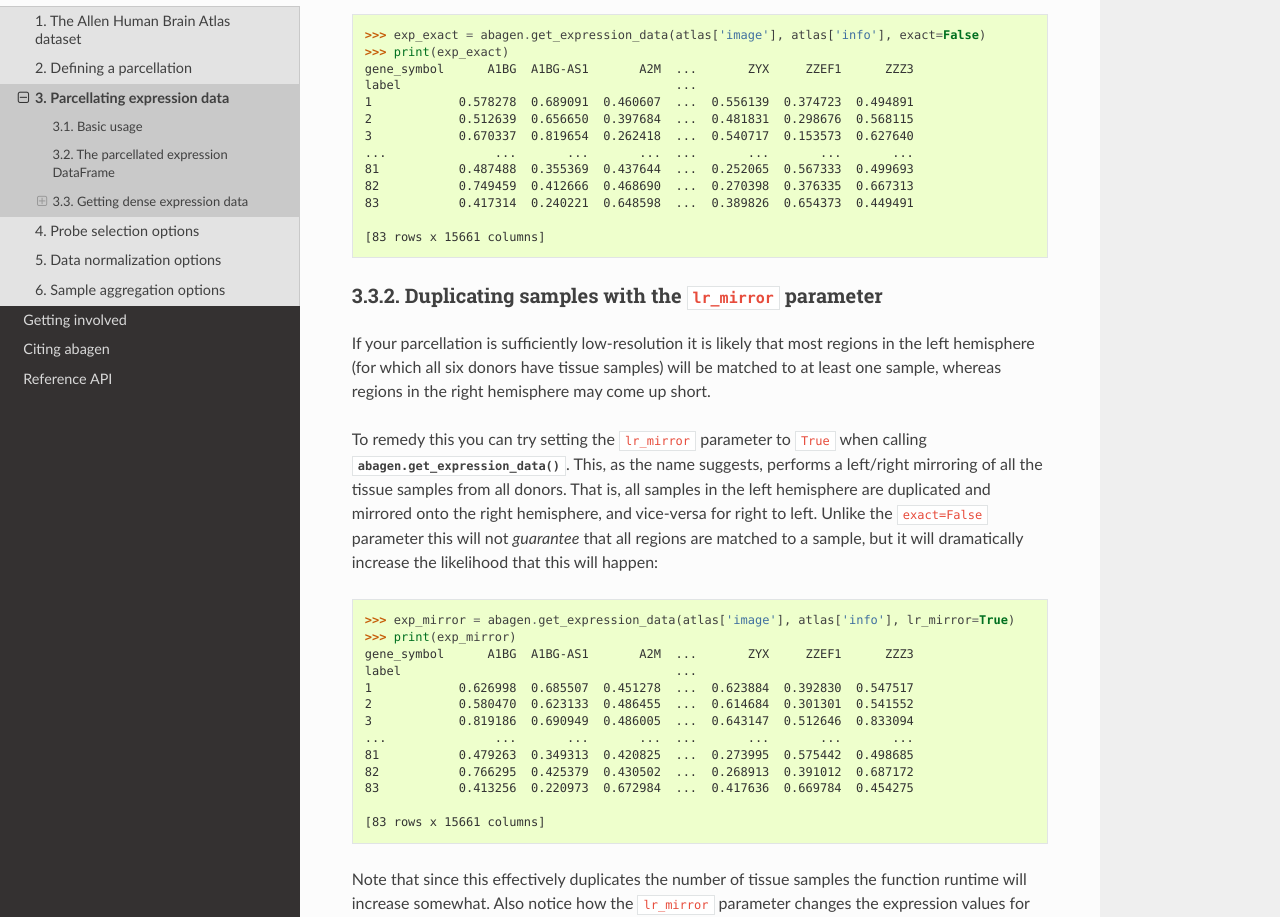
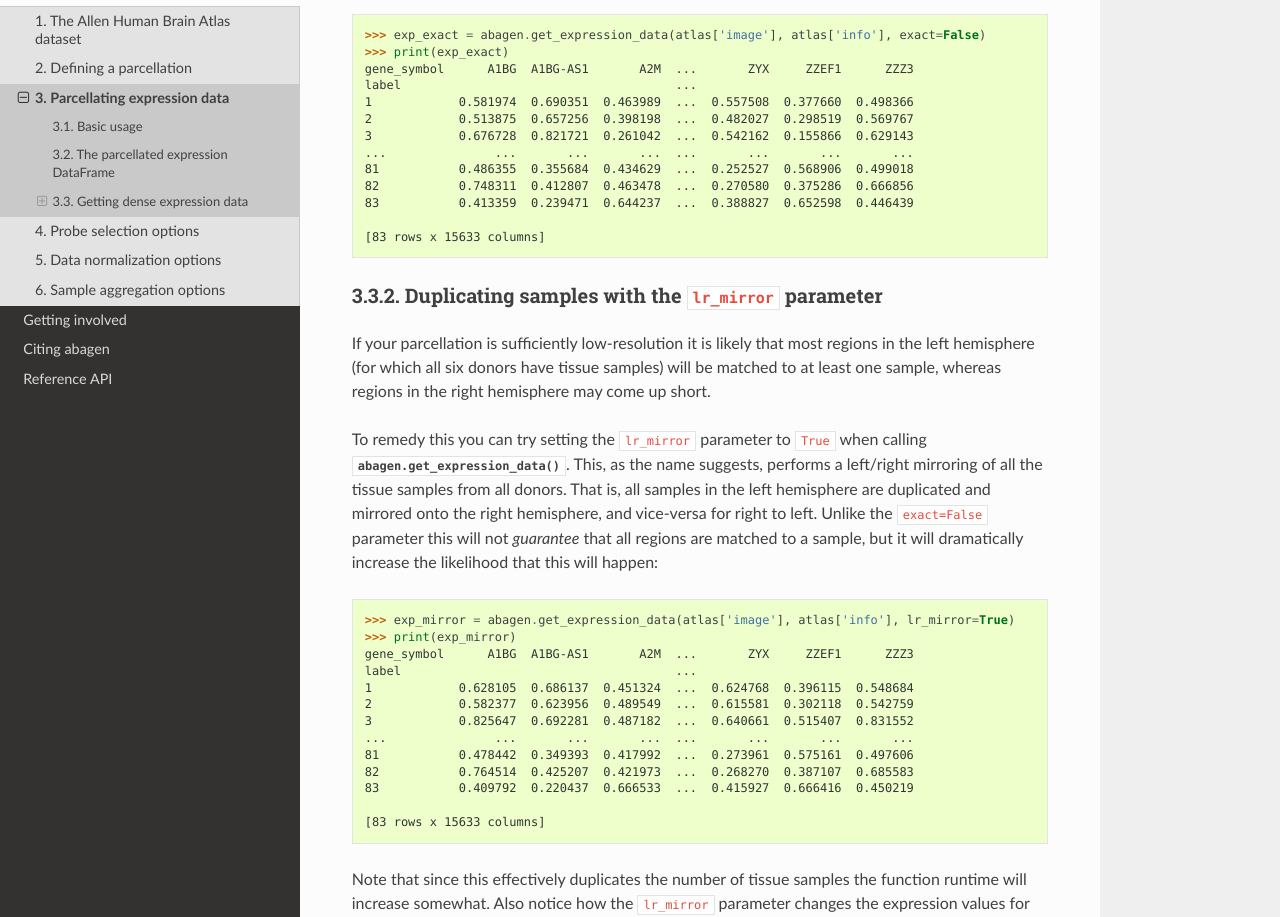
Before and after one commit to rmarkello/abagen, a Sphinx documentation site: the page built from docs/user_guide/expression.rst, in a window 1280 px wide and 1400 px high, scrolled down 2764 px. Shown: the part 245-1162 px from the top of the window. Built offline with Sphinx 7.4.7 and the Read the Docs theme 2.0.0, drawn with Linux system fonts in a browser that asks for light colours; some of the changed text lies outside the part shown.

Commit message:
[DOC] Update docs to reflect expected outputs
Driven by changes to get_expression_data workflow (i.e., dropping probes
with invalid Entrez ID)

```diff
--- a/docs/user_guide/expression.rst
+++ b/docs/user_guide/expression.rst
@@ -86,15 +86,15 @@ expression data normalized and aggregated across donors:
     >>> print(expression)
     gene_symbol      A1BG  A1BG-AS1       A2M  ...       ZYX     ZZEF1      ZZZ3
     label                                      ...
-    1            0.584886  0.680115  0.456676  ...  0.628942  0.372817  0.486182
-    2            0.520235  0.648150  0.390960  ...  0.554345  0.294109  0.563199
+    1            0.589953  0.681338  0.458420  ...  0.628172  0.374296  0.487883
+    2            0.522952  0.648717  0.390436  ...  0.552265  0.292999  0.562721
     3                 NaN       NaN       NaN  ...       NaN       NaN       NaN
     ...               ...       ...       ...  ...       ...       ...       ...
-    81           0.496183  0.342802  0.426420  ...  0.266740  0.574540  0.492474
-    82           0.756227  0.392104  0.453205  ...  0.291817  0.380244  0.673324
-    83           0.429359  0.224082  0.652792  ...  0.411622  0.661333  0.440884
+    81           0.494707  0.342917  0.422670  ...  0.266772  0.574363  0.490976
+    82           0.754930  0.392403  0.446941  ...  0.291581  0.378054  0.671553
+    83           0.424567  0.223367  0.647518  ...  0.410338  0.657933  0.436435
     <BLANKLINE>
-    [83 rows x 15661 columns]
+    [83 rows x 15633 columns]
 
 
 By default the data are normalized using a scaled robust sigmoid function such
@@ -163,15 +163,15 @@ will return a dense matrix (at the expense of some anatomical precision):
     >>> print(exp_exact)
     gene_symbol      A1BG  A1BG-AS1       A2M  ...       ZYX     ZZEF1      ZZZ3
     label                                      ...
-    1            0.578278  0.689091  0.460607  ...  0.556139  0.374723  0.494891
-    2            0.512639  0.656650  0.397684  ...  0.481831  0.298676  0.568115
-    3            0.670337  0.819654  0.262418  ...  0.540717  0.153573  0.627640
+    1            0.581974  0.690351  0.463989  ...  0.557508  0.377660  0.498366
+    2            0.513875  0.657256  0.398198  ...  0.482027  0.298519  0.569767
+    3            0.676728  0.821721  0.261042  ...  0.542162  0.155866  0.629143
     ...               ...       ...       ...  ...       ...       ...       ...
-    81           0.487488  0.355369  0.437644  ...  0.252065  0.567333  0.499693
-    82           0.749459  0.412666  0.468690  ...  0.270398  0.376335  0.667313
-    83           0.417314  0.240221  0.648598  ...  0.389826  0.654373  0.449491
+    81           0.486355  0.355684  0.434629  ...  0.252527  0.568906  0.499018
+    82           0.748311  0.412807  0.463478  ...  0.270580  0.375286  0.666856
+    83           0.413359  0.239471  0.644237  ...  0.388827  0.652598  0.446439
     <BLANKLINE>
-    [83 rows x 15661 columns]
+    [83 rows x 15633 columns]
 
 
 .. _usage_expression_lrmirror:
@@ -201,15 +201,15 @@ but it will dramatically increase the likelihood that this will happen:
     >>> print(exp_mirror)
     gene_symbol      A1BG  A1BG-AS1       A2M  ...       ZYX     ZZEF1      ZZZ3
     label                                      ...
-    1            0.626998  0.685507  0.451278  ...  0.623884  0.392830  0.547517
-    2            0.580470  0.623133  0.486455  ...  0.614684  0.301301  0.541552
-    3            0.819186  0.690949  0.486005  ...  0.643147  0.512646  0.833094
+    1            0.628105  0.686137  0.451324  ...  0.624768  0.396115  0.548684
+    2            0.582377  0.623956  0.489549  ...  0.615581  0.302118  0.542759
+    3            0.825647  0.692281  0.487182  ...  0.640661  0.515407  0.831552
     ...               ...       ...       ...  ...       ...       ...       ...
-    81           0.479263  0.349313  0.420825  ...  0.273995  0.575442  0.498685
-    82           0.766295  0.425379  0.430502  ...  0.268913  0.391012  0.687172
-    83           0.413256  0.220973  0.672984  ...  0.417636  0.669784  0.454275
+    81           0.478442  0.349393  0.417992  ...  0.273961  0.575161  0.497606
+    82           0.764514  0.425207  0.421973  ...  0.268270  0.387107  0.685583
+    83           0.409792  0.220437  0.666533  ...  0.415927  0.666416  0.450219
     <BLANKLINE>
-    [83 rows x 15661 columns]
+    [83 rows x 15633 columns]
 
 
 Note that since this effectively duplicates the number of tissue samples the
```
